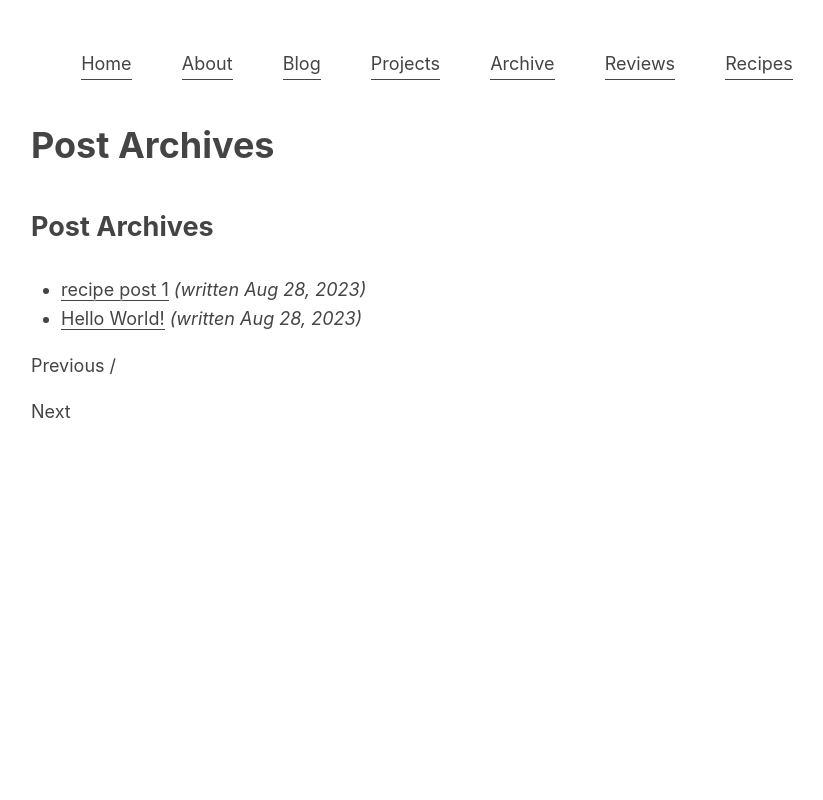
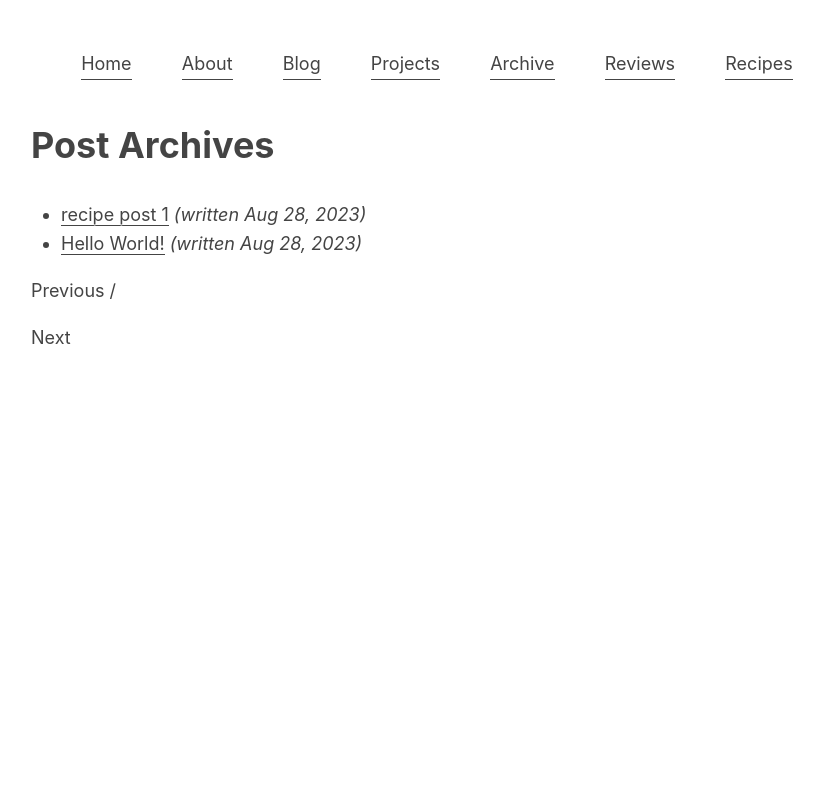
Before and after one commit to Ryan-Andrews99/Ryan-Andrews99.github.io, an Eleventy site: page src/archive.md in a window 1280 px wide. Shown: the top 800 px of the page, without its empty margins (203-1026 px from the left). Built offline with nearby package versions, Linux system fonts and the light colour scheme; Eleventy itself is replaced by a stand-in of ours; files that its build step writes are made by us from their sources; what eleventy-plugin-embed-spotify would draw is missing.

Commit message:
removed redundant page title

```diff
--- a/src/archive.md
+++ b/src/archive.md
@@ -9,7 +9,6 @@ pagination:
     reverse: true
     layout:  mylayout.njk
 ---
-<h2>Post Archives</h2>
 <ul>
 {% for post in posts %}
 <li><a href="{{ post.url }}">{{ post.data.title }}</a> <i>(written {{ post.date | date: "%b %d, %Y"}})</i></li>
```
